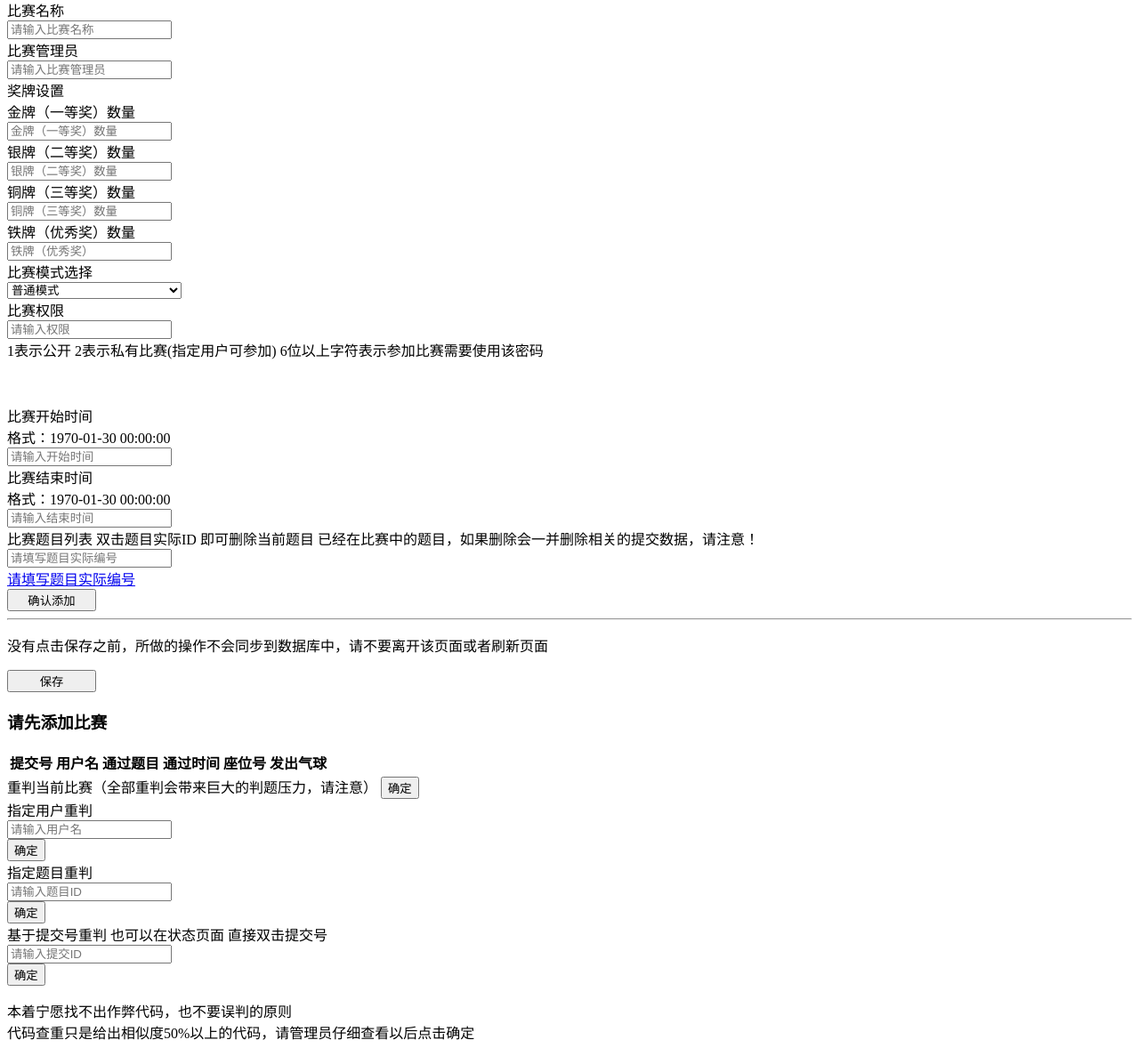
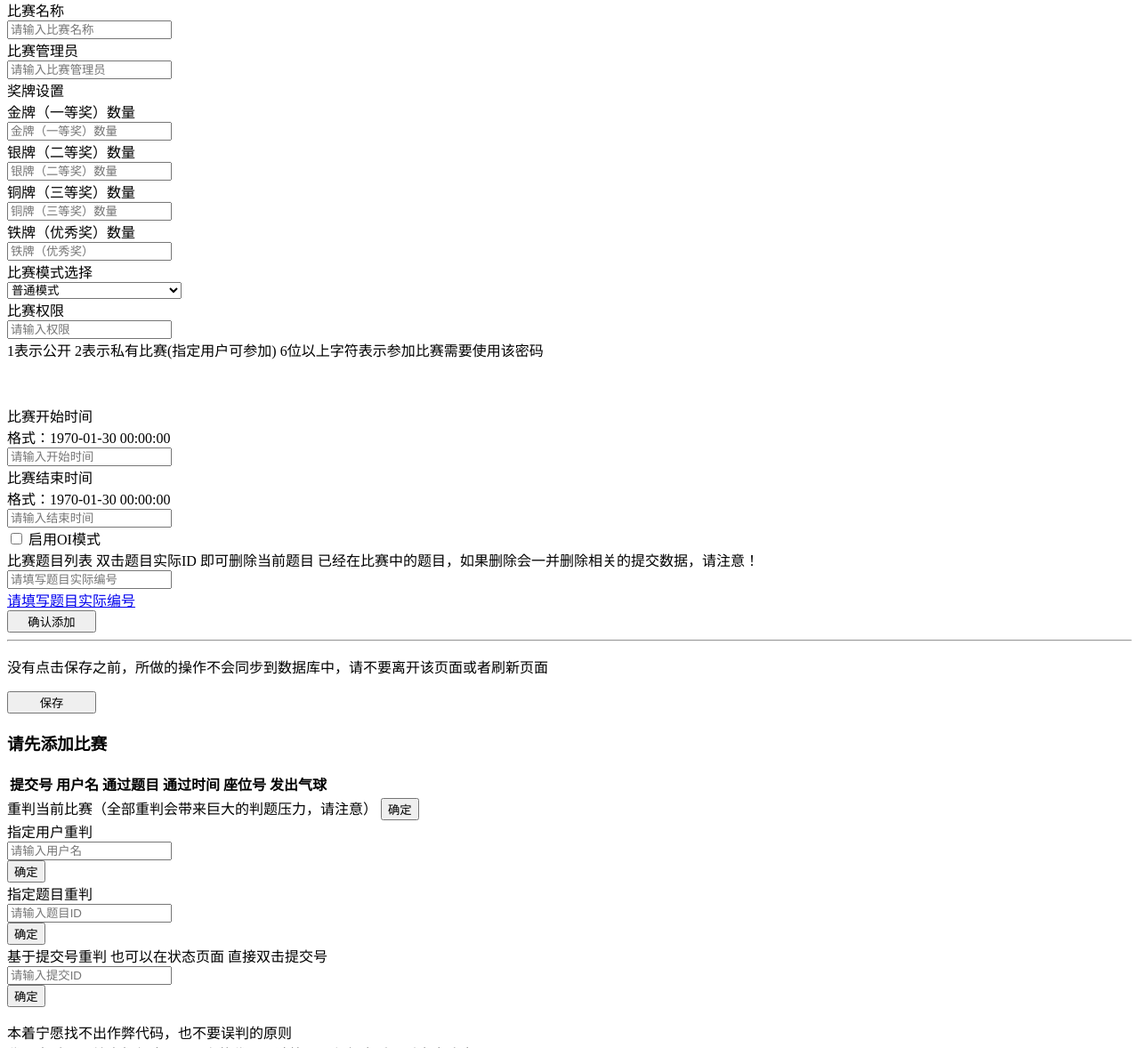
Before and after one commit to gscsdlz/NOJ, a PHP site: page /admin/aView/Template/contest_edit.php in a window 1280 px wide. Shown: the part 165-1343 px from the top of the page at 89% size. Run offline with PHP 8.4, Linux system fonts and the light colour scheme; lists and menus that the app fills with data are empty.

Commit message:
修改页宽

```diff
--- a/admin/aView/Template/contest_edit.php
+++ b/admin/aView/Template/contest_edit.php
@@ -10,7 +10,7 @@ if (isset ( $args [3] ))
 unset($args);
 ?>
 <div class="row">
-	<div class="col-md-8 col-md-offset-2">
+	<div class="col-md-10 col-md-offset-1">
 		<div>
 			<ul class="nav nav-tabs" role="tablist">
 				<li role="presentation" class="active"><a href="#base"
@@ -124,6 +124,15 @@ unset($args);
                                                value="<?php if(isset($base['c_etime']))echo date('Y-m-d H:i:s', $base['c_etime'])?>">
                                     </div>
                                 </div>
+                                <div class="form-group">
+                                    <div class="col-sm-8 col-sm-offset-4">
+                                        <div class="checkbox">
+                                            <label>
+                                                <input type="checkbox"  id="oi_mdoe" <?php if(isset($base['oi']) && $base['oi'] == 1 )echo 'checked="true"';?>> 启用OI模式
+                                            </label>
+                                        </div>
+                                    </div>
+                                </div>
 								<label for="contest_title">比赛题目列表 <span class="text-danger">双击题目实际ID
 										即可删除当前题目 已经在比赛中的题目，如果删除会一并删除相关的提交数据，请注意！</span></label>
 								<div id="prolist">
@@ -131,9 +140,9 @@ unset($args);
 						if (isset ( $prolist ))
 							for($i = 1; $i < count ( $prolist ); $i ++) {
 								echo '<div class="form-group">';
-								echo '<div class="col-sm-4"><input value="' . $prolist [$i] [0] . '" type="text" class="form-control"/></div>';
-								echo '<div class="col-sm-4"><input readonly="true" ondblclick="delete_pro($(this).parent().parent())" value="' . $prolist [$i] [4] . '" type="text" class="form-control" /></div>';
-								echo '<div class="col-sm-4"><label><a href="/problem/show/' . $prolist [$i] [4] . '" target="_blank">' . $prolist [$i] [1] . '</a></label></div>';
+								echo '<div class="col-sm-3"><input value="' . $prolist [$i] [0] . '" type="text" class="form-control"/></div>';
+								echo '<div class="col-sm-3"><input readonly="true" ondblclick="delete_pro($(this).parent().parent())" value="' . $prolist [$i] [4] . '" type="text" class="form-control" /></div>';
+								echo '<div class="col-sm-3"><label><a href="/problem/show/' . $prolist [$i] [4] . '" target="_blank">' . $prolist [$i] [1] . '</a></label></div>';
 								echo '</div>';
 							}
 						?>
@@ -363,7 +372,7 @@ unset($args);
 					lastId = 1000;
 				else
 					lastId += 1;
-				$("#prolist").append('<div class="form-group">'+'<div class="col-sm-4"><input placeholder="请输入题目的比赛编号" value="'+lastId+'" type="text" class="form-control"/></div>'+'<div class="col-sm-4"><input readonly="true" ondblclick="delete_pro($(this).parent().parent())" value="' + pro_id + '" type="text" class="form-control" /></div>' + '<div class="col-sm-4"><label><a href="/problem/show/' + pro_id + '" target="_blank">' + pro_title+ '</a></label></div>' + '</div>');
+				$("#prolist").append('<div class="form-group">'+'<div class="col-sm-3"><input placeholder="请输入题目的比赛编号" value="'+lastId+'" type="text" class="form-control"/></div>'+'<div class="col-sm-3"><input readonly="true" ondblclick="delete_pro($(this).parent().parent())" value="' + pro_id + '" type="text" class="form-control" /></div>' + '<div class="col-sm-3"><label><a href="/problem/show/' + pro_id + '" target="_blank">' + pro_title+ '</a></label></div>' + '</div>');
 				$("#pro_id").val("");
 				$("#pro_title").html("请填写题目实际编号");
 				$("#pro_title").attr("href", "javascript:void(0)");
```
Lines whose indentation alone changed are shown as unchanged.
